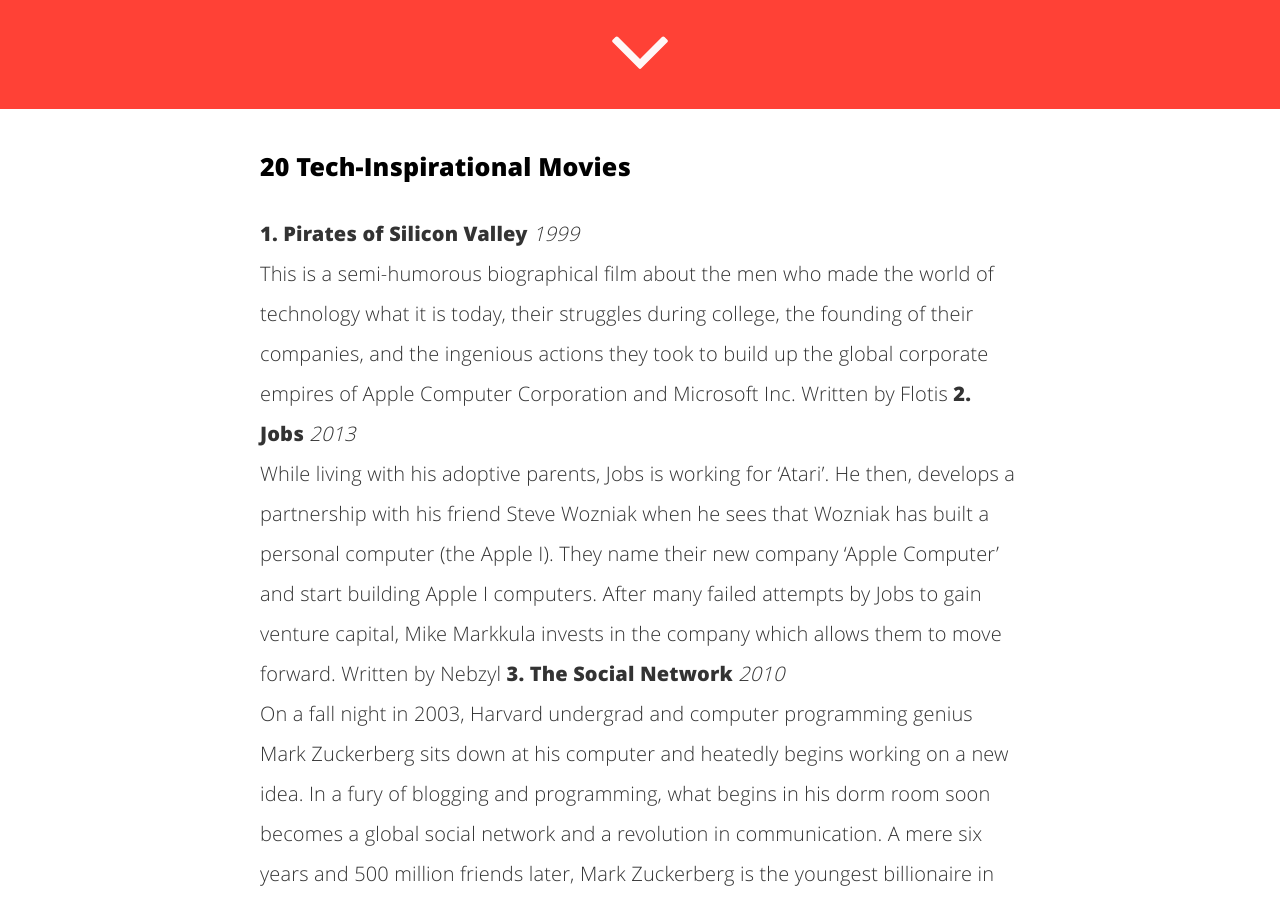
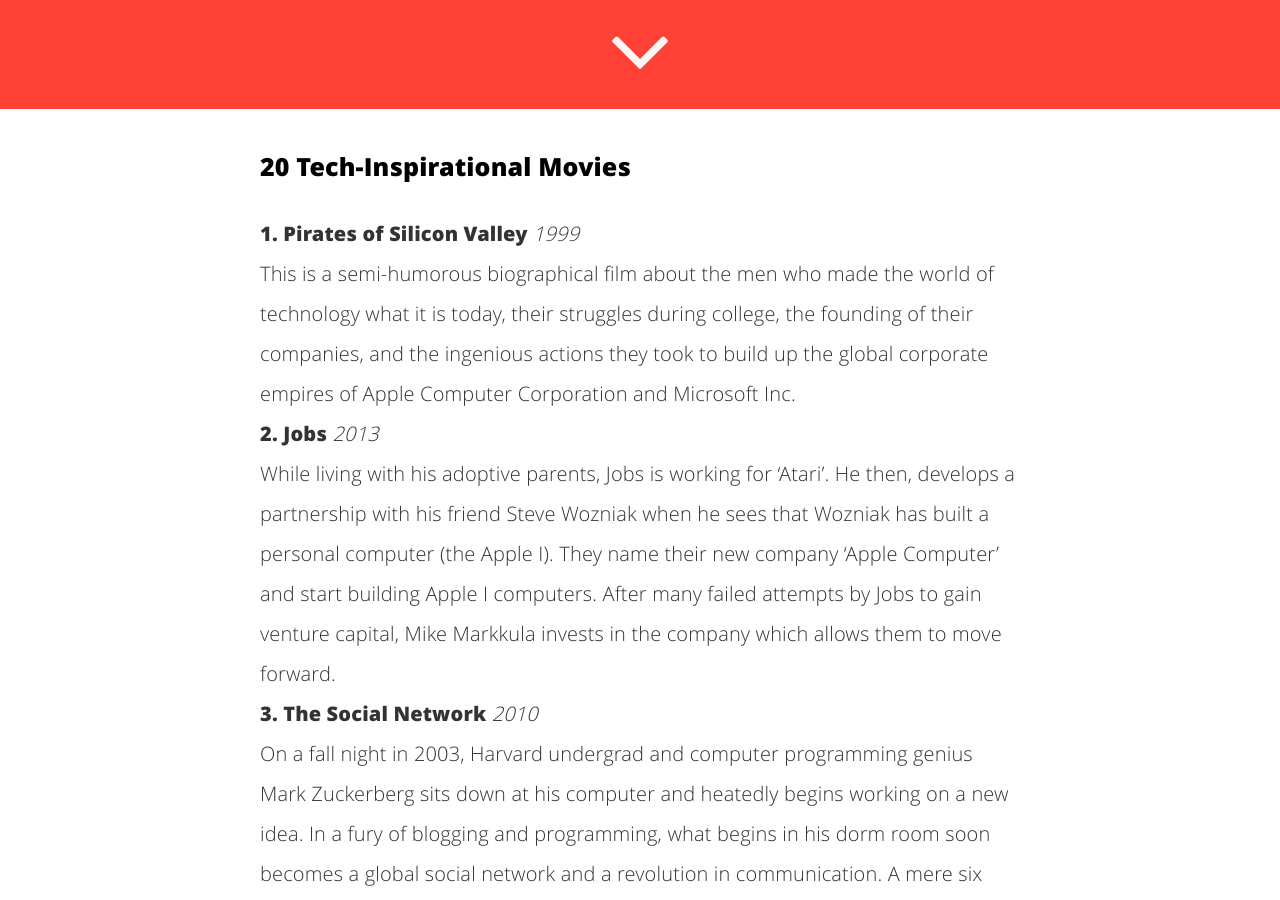
Before and after one commit to Ajimal14/mgeek.github.io, a Jekyll site: the page built from _posts/2015-10-26-Tech-Movies-that-Everyone-should-see.MD, in a window 1280 px wide and 900 px high, scrolled down 791 px. Built offline with Jekyll 4.4.1, drawn with Linux system fonts in a browser that asks for light colours; comment, search, counter and statistics services are not loaded; some of the changed text lies outside the part shown.

Commit message:
real Posts

```diff
--- a/_posts/2015-10-26-Tech-Movies-that-Everyone-should-see.MD
+++ b/_posts/2015-10-26-Tech-Movies-that-Everyone-should-see.MD
@@ -5,42 +5,42 @@
 <h3>       20 Tech-Inspirational Movies       </h3>
 
 <strong>1. Pirates of Silicon Valley </strong><em>1999</em><br>
-This is a semi-humorous biographical film about the men who made the world of technology what it is today, their struggles during college, the founding of their companies, and the ingenious actions they took to build up the global corporate empires of Apple Computer Corporation and Microsoft Inc. Written by Flotis
+This is a semi-humorous biographical film about the men who made the world of technology what it is today, their struggles during college, the founding of their companies, and the ingenious actions they took to build up the global corporate empires of Apple Computer Corporation and Microsoft Inc. <br>
 <strong>2. Jobs              		 </strong><em>2013</em><br>
-While living with his adoptive parents, Jobs is working for 'Atari'. He then, develops a partnership with his friend Steve Wozniak when he sees that Wozniak has built a personal computer (the Apple I). They name their new company 'Apple Computer' and start building Apple I computers. After many failed attempts by Jobs to gain venture capital, Mike Markkula invests in the company which allows them to move forward. Written by Nebzyl
+While living with his adoptive parents, Jobs is working for 'Atari'. He then, develops a partnership with his friend Steve Wozniak when he sees that Wozniak has built a personal computer (the Apple I). They name their new company 'Apple Computer' and start building Apple I computers. After many failed attempts by Jobs to gain venture capital, Mike Markkula invests in the company which allows them to move forward.<br>
 <strong>3. The Social Network        </strong><em>2010</em><br>
-On a fall night in 2003, Harvard undergrad and computer programming genius Mark Zuckerberg sits down at his computer and heatedly begins working on a new idea. In a fury of blogging and programming, what begins in his dorm room soon becomes a global social network and a revolution in communication. A mere six years and 500 million friends later, Mark Zuckerberg is the youngest billionaire in history... but for this entrepreneur, success leads to both personal and legal complications. Written by Columbia Pictures
+On a fall night in 2003, Harvard undergrad and computer programming genius Mark Zuckerberg sits down at his computer and heatedly begins working on a new idea. In a fury of blogging and programming, what begins in his dorm room soon becomes a global social network and a revolution in communication. A mere six years and 500 million friends later, Mark Zuckerberg is the youngest billionaire in history... but for this entrepreneur, success leads to both personal and legal complications. <br>
 <strong>4. Algorithm        		 </strong><em>2014</em><br>
-A freelance computer hacker discovers a mysterious government computer program. He breaks into the program and is thrust into a revolution.
+A freelance computer hacker discovers a mysterious government computer program. He breaks into the program and is thrust into a revolution.<br>
 <strong>5. Iron Man  1-2-3		     </strong> <br>
-Tony Stark. Genius, billionaire, playboy, philanthropist. Son of legendary inventor and weapons contractor Howard Stark. When Tony Stark is assigned to give a weapons presentation to an Iraqi unit led by Lt. Col. James Rhodes, he's given a ride on enemy lines. That ride ends badly when Stark's Humvee that he's riding in is attacked by enemy combatants. He survives - barely - with a chest full of shrapnel and a car battery attached to his heart. In order to survive he comes up with a way to miniaturize the battery and figures out that the battery can power something else. Thus Iron Man is born. He uses the primitive device to escape from the cave in Iraq. Once back home, he then begins work on perfecting the Iron Man suit. But the man who was put in charge of Stark Industries has plans of his own to take over Tony's technology for other matters.
+Tony Stark. Genius, billionaire, playboy, philanthropist. Son of legendary inventor and weapons contractor Howard Stark. When Tony Stark is assigned to give a weapons presentation to an Iraqi unit led by Lt. Col. James Rhodes, he's given a ride on enemy lines. That ride ends badly when Stark's Humvee that he's riding in is attacked by enemy combatants. He survives - barely - with a chest full of shrapnel and a car battery attached to his heart. In order to survive he comes up with a way to miniaturize the battery and figures out that the battery can power something else. Thus Iron Man is born. He uses the primitive device to escape from the cave in Iraq. Once back home, he then begins work on perfecting the Iron Man suit. But the man who was put in charge of Stark Industries has plans of his own to take over Tony's technology for other matters.<br>
 <strong>6. Avengers				  	 </strong><br>
-Nick Fury is director of S.H.I.E.L.D, an international peace keeping agency. The agency is a who's who of Marvel Super Heroes, with Iron Man, The Incredible Hulk, Thor, Captain America, Hawkeye and Black Widow. When global security is threatened by Loki and his cohorts, Nick Fury and his team will need all their powers to save the world from disaster.
+Nick Fury is director of S.H.I.E.L.D, an international peace keeping agency. The agency is a who's who of Marvel Super Heroes, with Iron Man, The Incredible Hulk, Thor, Captain America, Hawkeye and Black Widow. When global security is threatened by Loki and his cohorts, Nick Fury and his team will need all their powers to save the world from disaster.<br>
 <strong>7. Revolution Os             </strong> <br>
-While Microsoft may be the biggest software company in the world, not every computer user is a fan of their products, or their way of doing business. While Microsoft's Windows became the most widely used operating system for personal computers in the world, many experts took issue with Microsoft's strict policies regarding licensing, ownership, distribution, and alteration of their software. The objections of many high-profile technology experts, most notably Richard Stallman, led to what has become known as "the Open Source Movement," which is centered on the belief that computer software should be free both in the economic and intellectual senses of the word. Eventually, one of Stallman's admirers, Linus Torvalds, created a new operating system called Linux, a freely distributed software which many programmers consider to be markedly superior to Windows. Revolution OS is a documentary that examines the genesis of the Open Source Movement, and explores and explains the technical and ...
+While Microsoft may be the biggest software company in the world, not every computer user is a fan of their products, or their way of doing business. While Microsoft's Windows became the most widely used operating system for personal computers in the world, many experts took issue with Microsoft's strict policies regarding licensing, ownership, distribution, and alteration of their software. The objections of many high-profile technology experts, most notably Richard Stallman, led to what has become known as "the Open Source Movement," which is centered on the belief that computer software should be free both in the economic and intellectual senses of the word. Eventually, one of Stallman's admirers, Linus Torvalds, created a new operating system called Linux, a freely distributed software which many programmers consider to be markedly superior to Windows. Revolution OS is a documentary that examines the genesis of the Open Source Movement, and explores and explains the technical and ... <br>
 <strong>8. The Internet’s Own Boy    </strong><br>
-The story of programming prodigy and information activist Aaron Swartz. From Swartz's help in the development of the basic internet protocol RSS to his co-founding of Reddit, his fingerprints are all over the internet. But it was Swartz's groundbreaking work in social justice and political organizing combined with his aggressive approach to information access that ensnared him in a two year legal nightmare. It was a battle that ended with the taking of his own life at the age of 26. Aaron's story touched a nerve with people far beyond the online communities in which he was a celebrity. This film is a personal story about what we lose when we are tone deaf about technology and its relationship to our civil liberties.
+The story of programming prodigy and information activist Aaron Swartz. From Swartz's help in the development of the basic internet protocol RSS to his co-founding of Reddit, his fingerprints are all over the internet. But it was Swartz's groundbreaking work in social justice and political organizing combined with his aggressive approach to information access that ensnared him in a two year legal nightmare. It was a battle that ended with the taking of his own life at the age of 26. Aaron's story touched a nerve with people far beyond the online communities in which he was a celebrity. This film is a personal story about what we lose when we are tone deaf about technology and its relationship to our civil liberties. <br>
 <strong>9. Black Hat                 </strong> <br>
-Nick Hathaway, an extremely talented hacker who has gone astray, finds his way out of a 15 year prison sentence when parts of a computer code he once wrote during his youth appears in a malware that triggered a terrorist attack in a factory in China. This opportunity will reunite him with an old friend but will also put him in the middle of a power game between the American and Chinese government as well as an arch villain hacker whose identity he has to find if he wants to keep his freedom and his life.
+Nick Hathaway, an extremely talented hacker who has gone astray, finds his way out of a 15 year prison sentence when parts of a computer code he once wrote during his youth appears in a malware that triggered a terrorist attack in a factory in China. This opportunity will reunite him with an old friend but will also put him in the middle of a power game between the American and Chinese government as well as an arch villain hacker whose identity he has to find if he wants to keep his freedom and his life.<br>
 <strong>10.We Are Legion 			 </strong>	<br>
-WE ARE LEGION: The Story of the Hacktivists, takes us inside the complex culture and history of Anonymous. The film explores early hacktivist groups like Cult of the Dead Cow and Electronic Disturbance Theater, and then moves to Anonymous' own raucous and unruly beginnings on the website 4Chan. Through interviews with current members - some recently returned from prison, others still awaiting trial - as well as writers, academics and major players in various "raids," WE ARE LEGION traces the collective's breathtaking evolution from merry pranksters to a full-blown, global movement, one armed with new weapons of civil disobedience for an online world.
+WE ARE LEGION: The Story of the Hacktivists, takes us inside the complex culture and history of Anonymous. The film explores early hacktivist groups like Cult of the Dead Cow and Electronic Disturbance Theater, and then moves to Anonymous' own raucous and unruly beginnings on the website 4Chan. Through interviews with current members - some recently returned from prison, others still awaiting trial - as well as writers, academics and major players in various "raids," WE ARE LEGION traces the collective's breathtaking evolution from merry pranksters to a full-blown, global movement, one armed with new weapons of civil disobedience for an online world.<br>
 <strong>11.We Steal Secrets		     </strong><br>
-A documentary that details the creation of Julian Assange's controversial website, which facilitated the largest security breach in U.S. history.
+A documentary that details the creation of Julian Assange's controversial website, which facilitated the largest security breach in U.S. history.<br>
 <strong>12.Sneakers 				 </strong><br>
-Martin Bishop is the head of a group of experts who specialise in testing security systems. When he is blackmailed by Government agents into stealing a top secret black box, the team find themselves embroiled in a game of danger and intrigue. After they recover the box, they discover that it has the capability to decode all existing encryption systems around the world, and that the agents who hired them didn't work for the Government after all...
+Martin Bishop is the head of a group of experts who specialise in testing security systems. When he is blackmailed by Government agents into stealing a top secret black box, the team find themselves embroiled in a game of danger and intrigue. After they recover the box, they discover that it has the capability to decode all existing encryption systems around the world, and that the agents who hired them didn't work for the Government after all... <br>
 <strong>13.Disconnect 				 </strong><br>
-A hard-working lawyer, attached to his cell phone, can't find the time to communicate with his family. A couple is drawn into a dangerous situation when their secrets are exposed online. A widowed ex-cop struggles to raise a mischievous son who cyber-bullies a classmate. An ambitious journalist sees a career-making story in a teen that performs on an adult-only site. They are strangers, neighbors and colleagues and their stories collide in this riveting dramatic thriller about ordinary people struggling to connect in today's wired world
+A hard-working lawyer, attached to his cell phone, can't find the time to communicate with his family. A couple is drawn into a dangerous situation when their secrets are exposed online. A widowed ex-cop struggles to raise a mischievous son who cyber-bullies a classmate. An ambitious journalist sees a career-making story in a teen that performs on an adult-only site. They are strangers, neighbors and colleagues and their stories collide in this riveting dramatic thriller about ordinary people struggling to connect in today's wired world<br>
 <strong>14.Hackers  				 </strong><em>1995</em><br>
-A young boy is arrested by the U.S. Secret Service for writing a computer virus and is banned from using a computer until his 18th birthday. Years later, he and his new-found friends discover a plot to unleash a dangerous computer virus, but they must use their computer skills to find the evidence while being pursued by the Secret Service and the evil computer genius behind the virus.
+A young boy is arrested by the U.S. Secret Service for writing a computer virus and is banned from using a computer until his 18th birthday. Years later, he and his new-found friends discover a plot to unleash a dangerous computer virus, but they must use their computer skills to find the evidence while being pursued by the Secret Service and the evil computer genius behind the virus.<br>
 <strong>15.Amazing Spiderman		 </strong><br>
-Peter Parker (Garfield) is an outcast high schooler who was abandoned by his parents as a boy, leaving him to be raised by his Uncle Ben (Sheen) and Aunt May (Field). Like most teenagers, Peter is trying to figure out who he is and how he got to be the person he is today. Peter is also finding his way with his first high school crush, Gwen Stacy (Stone), and together, they struggle with love, commitment, and secrets. As Peter discovers a mysterious briefcase that belonged to his father, he begins a quest to understand his parents' disappearance - leading him directly to Oscorp and the lab of Dr. Curt Connors (Ifans), his father's former partner. As Spider-Man is set on a collision course with Connors' alter-ego, The Lizard, Peter will make life-altering choices to use his powers and shape his destiny to become a hero
+Peter Parker (Garfield) is an outcast high schooler who was abandoned by his parents as a boy, leaving him to be raised by his Uncle Ben (Sheen) and Aunt May (Field). Like most teenagers, Peter is trying to figure out who he is and how he got to be the person he is today. Peter is also finding his way with his first high school crush, Gwen Stacy (Stone), and together, they struggle with love, commitment, and secrets. As Peter discovers a mysterious briefcase that belonged to his father, he begins a quest to understand his parents' disappearance - leading him directly to Oscorp and the lab of Dr. Curt Connors (Ifans), his father's former partner. As Spider-Man is set on a collision course with Connors' alter-ego, The Lizard, Peter will make life-altering choices to use his powers and shape his destiny to become a hero<br>
 <strong>16.Live Free or Die Hard 	 </strong><br>
-When someone hacks into the computers at the FBI's Cyber Crime Division; the Director decides to round up all the hackers who could have done this. When he's told that because it's the 4th of July most of their agents are not around so they might have trouble getting people to get the hackers. So he instructs them to get local PD'S to take care of it. And one of the cops they ask is John McClane who is tasked with bringing a hacker named Farrell to the FBI. But as soon as he gets there someone starts shooting at them. McClane manages to get them out but they're still being pursued. And it's just when McClane arrives in Washington that the whole system breaks down and chaos ensues.
+When someone hacks into the computers at the FBI's Cyber Crime Division; the Director decides to round up all the hackers who could have done this. When he's told that because it's the 4th of July most of their agents are not around so they might have trouble getting people to get the hackers. So he instructs them to get local PD'S to take care of it. And one of the cops they ask is John McClane who is tasked with bringing a hacker named Farrell to the FBI. But as soon as he gets there someone starts shooting at them. McClane manages to get them out but they're still being pursued. And it's just when McClane arrives in Washington that the whole system breaks down and chaos ensues.<br>
 <strong>17.Her 2013			      	 </strong><br>
-Theodore is a lonely man in the final stages of his divorce. When he's not working as a letter writer, his down time is spent playing video games and occasionally hanging out with friends. He decides to purchase the new OS1, which is advertised as the world's first artificially intelligent operating system, "It's not just an operating system, it's a consciousness," the ad states. Theodore quickly finds himself drawn in with Samantha, the voice behind his OS1. As they start spending time together they grow closer and closer and eventually find themselves in love. Having fallen in love with his OS, Theodore finds himself dealing with feelings of both great joy and doubt. As an OS, Samantha has powerful intelligence that she uses to help Theodore in ways others hadn't, but how does she help him deal with his inner conflict of being in love with an OS?
+Theodore is a lonely man in the final stages of his divorce. When he's not working as a letter writer, his down time is spent playing video games and occasionally hanging out with friends. He decides to purchase the new OS1, which is advertised as the world's first artificially intelligent operating system, "It's not just an operating system, it's a consciousness," the ad states. Theodore quickly finds himself drawn in with Samantha, the voice behind his OS1. As they start spending time together they grow closer and closer and eventually find themselves in love. Having fallen in love with his OS, Theodore finds himself dealing with feelings of both great joy and doubt. As an OS, Samantha has powerful intelligence that she uses to help Theodore in ways others hadn't, but how does she help him deal with his inner conflict of being in love with an OS?<br>
 <strong>18.The Internship		     </strong><em>2013</em><br>
-Billy (Vince Vaughn) and Nick (Owen Wilson) are salesmen whose careers have been torpedoed by the digital world. Trying to prove they are not obsolete, they defy the odds by talking their way into a coveted internship at Google, along with a battalion of brilliant college students. But, gaining entrance to this utopia is only half the battle. Now they must compete with a group of the nation's most elite, tech-savvy geniuses to prove that necessity really is the mother of re-invention.
+Billy (Vince Vaughn) and Nick (Owen Wilson) are salesmen whose careers have been torpedoed by the digital world. Trying to prove they are not obsolete, they defy the odds by talking their way into a coveted internship at Google, along with a battalion of brilliant college students. But, gaining entrance to this utopia is only half the battle. Now they must compete with a group of the nation's most elite, tech-savvy geniuses to prove that necessity really is the mother of re-invention.<br>
 <strong>19.The Machine 	    	  	 </strong><em>2014</em><br>
-Two artificial intelligence engineers come together as they work to create the first ever self-aware artificial intelligence. A veteran AI engineer secretly hopes to develop technology to help his diseased daughter, even if it means funding comes from the powerful Ministry of Defense (MoD). His new partner, a young woman gifted in the field of AI, is brought on after her breakthroughs are recognized by the MoD. Things go wrong when the MoD takes over and advances the researchers' work to the next level, teaching the AI to kill and follow MoD instructions with its new and nearly indestructible body.
+Two artificial intelligence engineers come together as they work to create the first ever self-aware artificial intelligence. A veteran AI engineer secretly hopes to develop technology to help his diseased daughter, even if it means funding comes from the powerful Ministry of Defense (MoD). His new partner, a young woman gifted in the field of AI, is brought on after her breakthroughs are recognized by the MoD. Things go wrong when the MoD takes over and advances the researchers' work to the next level, teaching the AI to kill and follow MoD instructions with its new and nearly indestructible body.<br>
 <strong>20.Track Down		      	 </strong><br>
-Kevin Mitnick is quite possibly the best hacker in the world. Hunting for more and more information, seeking more and more cybertrophies every day, he constantly looks for bigger challenges. When he breaks into the computer of a security expert and an ex-hacker, he finds one - and much more than that...
+Kevin Mitnick is quite possibly the best hacker in the world. Hunting for more and more information, seeking more and more cybertrophies every day, he constantly looks for bigger challenges. When he breaks into the computer of a security expert and an ex-hacker, he finds one - and much more than that... <br>
```
